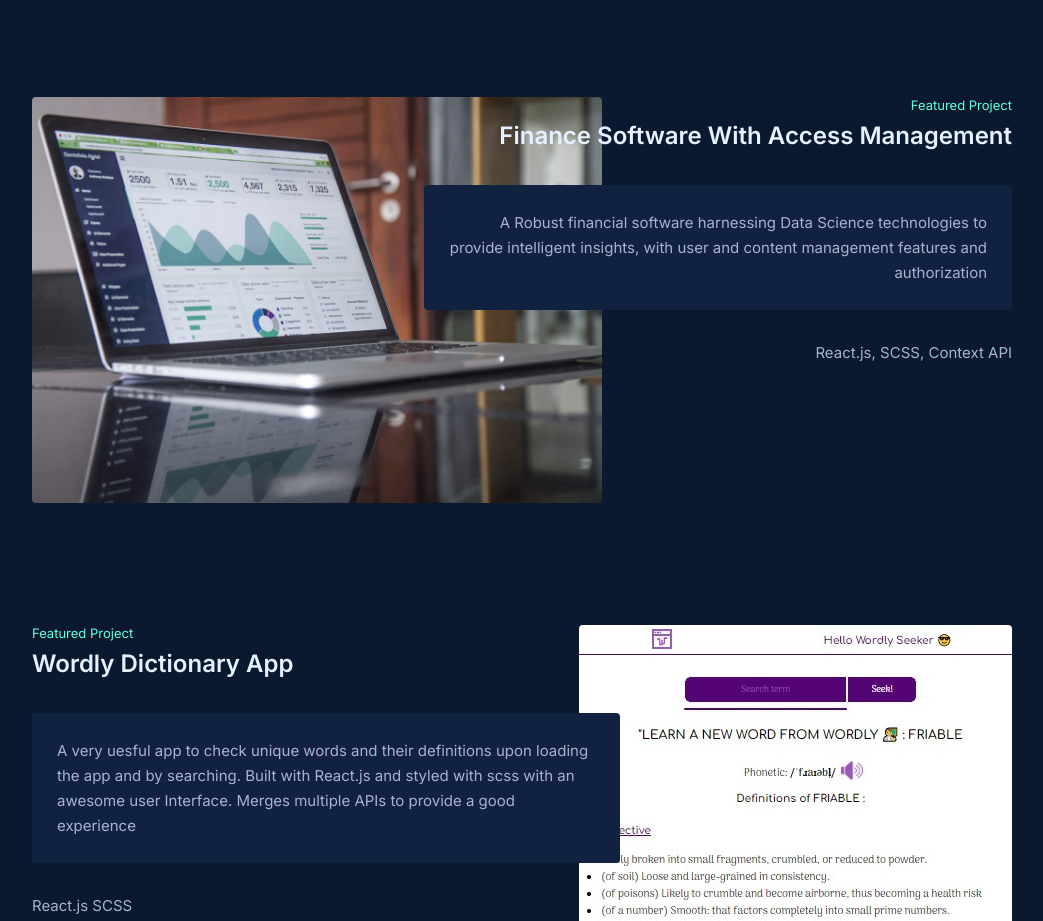
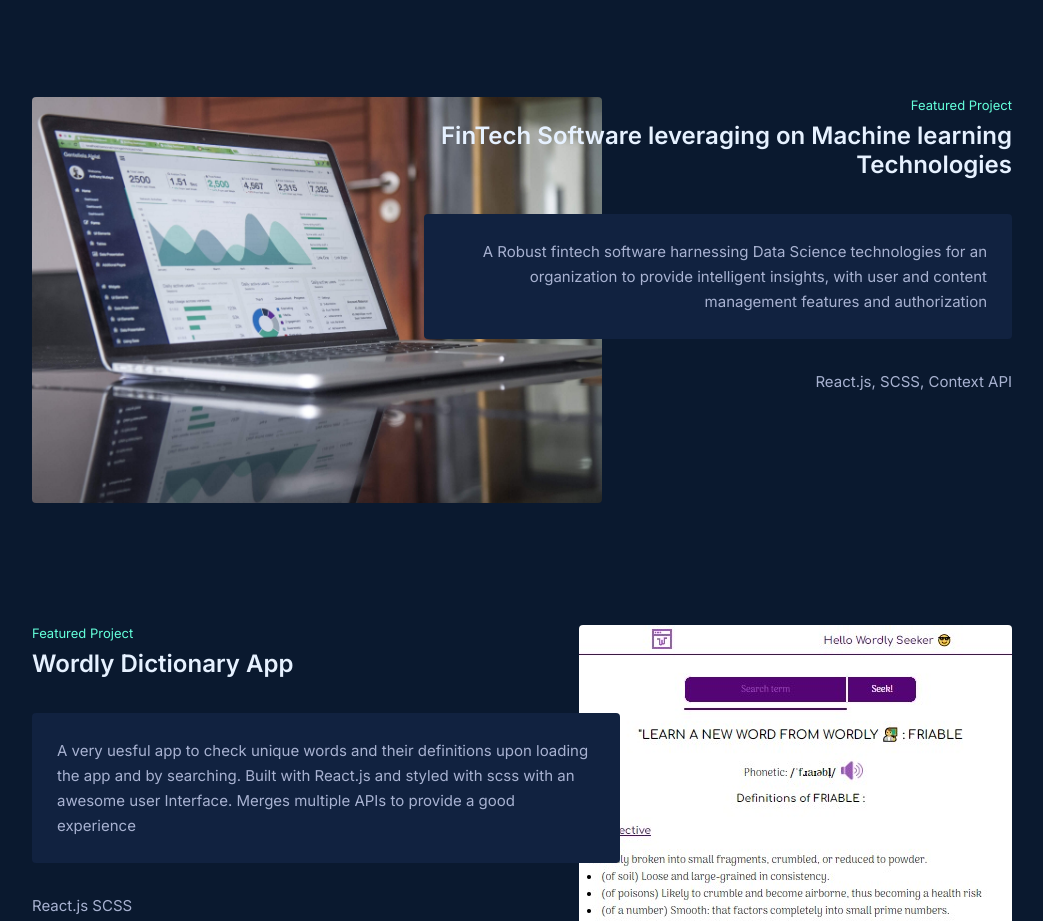
Before and after one commit to reedwane/web, a React (Create React App) app: page / in a window 1280 px wide. Shown: the part 3320-4241 px from the top of the page, without its empty margins (118-1161 px from the left). Built offline with nearby package versions, Linux system fonts and the light colour scheme.

Commit message:
website added to read

```diff
--- a/public/index.html
+++ b/public/index.html
@@ -24,7 +24,7 @@
       work correctly both with client-side routing and a non-root public URL.
       Learn how to configure a non-root public URL by running `npm run build`.
     -->
-    <title>Ridwan Abdulkareem</title>
+    <title>Ridwan Gboyega Abdulkareem</title>
   </head>
   <body>
     <noscript>You need to enable JavaScript to run this app.</noscript>
--- a/src/provider/projects/index.js
+++ b/src/provider/projects/index.js
@@ -29,9 +29,9 @@ const Projects = [
 
   {
     id: 3,
-    title: "Finance Software With Access Management",
+    title: "FinTech Software leveraging on Machine learning Technologies",
     details:
-      "A Robust financial software harnessing Data Science technologies to provide intelligent insights, with user and content management features and authorization",
+      "A Robust fintech software harnessing Data Science technologies for an organization to provide intelligent insights, with user and content management features and authorization",
     tools: "React.js, SCSS, Context API",
     repo: null,
     url: null,
```
Also changed, not shown: 1 other file (tests, documents, lock files or other folders).
